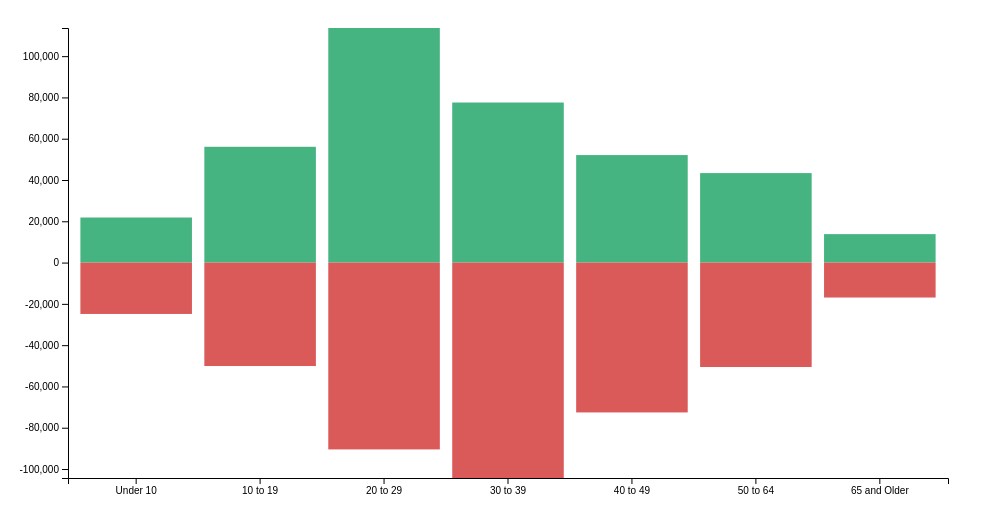
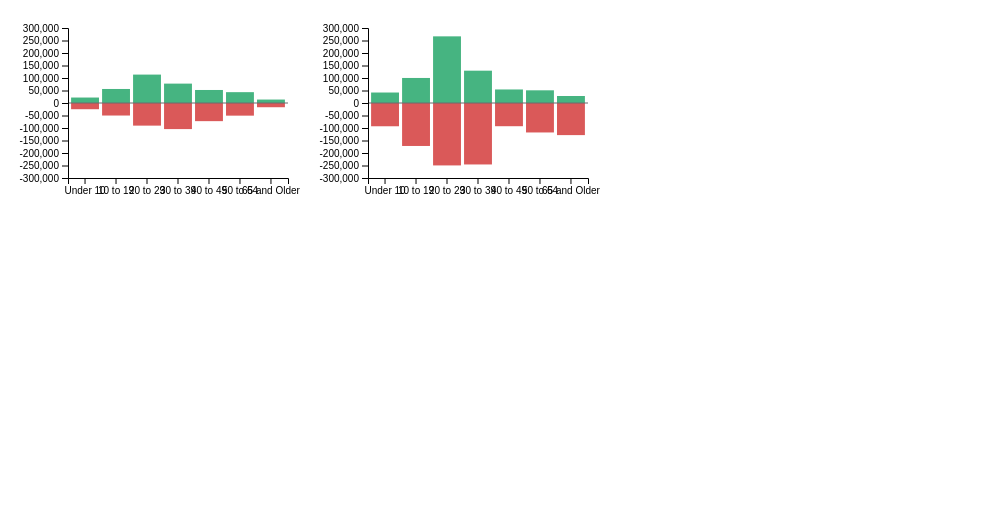
Before and after one commit to NYCPlanning/labs-migration-viz, a plain HTML site: page index.html in a window 1280 px wide. Shown: the whole page, without its empty margins (0-993 px from the left). Drawn offline with nearby package versions, Linux system fonts and the light colour scheme.

Commit message:
added composable chart

```diff
--- a/css/styles.css
+++ b/css/styles.css
@@ -2,3 +2,8 @@
 
 .in { fill: #46b481; }
 .out { fill: #da5959; }
+
+.center-axis {
+  stroke: #6b6b6d;
+  stroke-width: 1;
+}
--- a/data/age.json
+++ b/data/age.json
@@ -1,5 +1,5 @@
 {
-  "age": [
+  "1935_1940": [
     {
       "label": "Under 10",
       "in": 21836,
@@ -35,5 +35,42 @@
       "in": 13785,
       "out": 16924
     }
+  ],
+  "1975_1980": [
+    {
+      "label": "Under 10",
+      "in": 41920,
+      "out": 93040
+    },
+    {
+      "label": "10 to 19",
+      "in": 100160,
+      "out": 171840
+    },
+    {
+      "label": "20 to 29",
+      "in": 266600,
+      "out": 249680
+    },
+    {
+      "label": "30 to 39",
+      "in": 129280,
+      "out": 245840
+    },
+    {
+      "label": "40 to 49",
+      "in": 54120,
+      "out": 92840
+    },
+    {
+      "label": "50 to 64",
+      "in": 50760,
+      "out": 117840
+    },
+    {
+      "label": "65 and Older",
+      "in": 28000,
+      "out": 128440
+    }
   ]
 }
--- a/js/scripts.js
+++ b/js/scripts.js
@@ -1,7 +1,11 @@
+function renderChart(el, data) {
+  var yMin = -300000,
+      yMax = 300000;
+
   // set the dimensions and margins of the graph
   var margin = {top: 20, right: 20, bottom: 30, left: 60},
-    width = 960 - margin.left - margin.right,
-    height = 500 - margin.top - margin.bottom;
+      width = 300 - margin.left - margin.right,
+      height = 200 - margin.top - margin.bottom;
 
   // set the ranges
   var x = d3.scaleBand()
@@ -13,36 +17,31 @@ var y = d3.scaleLinear()
   // append the svg object to the body of the page
   // append a 'group' element to 'svg'
   // moves the 'group' element to the top left margin
-var svg = d3.select("body").append("svg")
+  var svg = d3.select(el).append("svg")
       .attr("width", width + margin.left + margin.right)
       .attr("height", height + margin.top + margin.bottom)
     .append("g")
       .attr("transform",
             "translate(" + margin.left + "," + margin.top + ")");
 
-// get the data
-d3.json("data/age.json", function(error, data) {
-  if (error) throw error;
+
 
   // // // format the data
   // data.age.forEach(function(d) {
   //   d.out = +d.out;
   // });
 
-  var age = data.age
 
-  console.log(age);
+
+  console.log(data);
 
   // Scale the range of the data in the domains
-  x.domain(age.map(function(d) { return d.label; }));
-  y.domain([
-    -d3.max(age, function(d) { return d.out; }),
-    d3.max(age, function(d) { return d.in; })
-  ]);
+  x.domain(data.map(function(d) { return d.label; }));
+  y.domain([yMin, yMax]);
 
   // append the inflow rectangles
   svg.selectAll(".in")
-      .data(age)
+      .data(data)
     .enter().append("rect")
       .attr("class", "bar in")
       .attr("x", function(d) { return x(d.label); })
@@ -52,7 +51,7 @@ d3.json("data/age.json", function(error, data) {
 
   // append the outflow rectangles
   svg.selectAll(".out")
-      .data(age)
+      .data(data)
     .enter().append("rect")
       .attr("class", "bar out")
       .attr("x", function(d) { return x(d.label); })
@@ -60,6 +59,16 @@ d3.json("data/age.json", function(error, data) {
       .attr("y", function(d) { return y(0); })
       .attr("height", function(d) { return y(0) - y(d.out); });
 
+
+  // add non-labeled x-axis line at 0
+
+  svg.append("line")
+    .attr("class", "center-axis")
+    .attr("x1", 0 )
+    .attr("y1", y(0))
+    .attr("x2", width)
+    .attr("y2", y(0))
+    .attr("width", width);
 
   // add the x Axis
   svg.append("g")
@@ -70,4 +79,16 @@ d3.json("data/age.json", function(error, data) {
   svg.append("g")
       .call(d3.axisLeft(y));
 
+
+}
+
+// get the data
+d3.json("data/age.json", function(error, data) {
+  if (error) throw error;
+  renderChart("body", data['1935_1940'])
 });
+
+d3.json("data/age.json", function(error, data) {
+  if (error) throw error;
+  renderChart("body", data['1975_1980'])
+});
```
Lines whose indentation alone changed are shown as unchanged.
